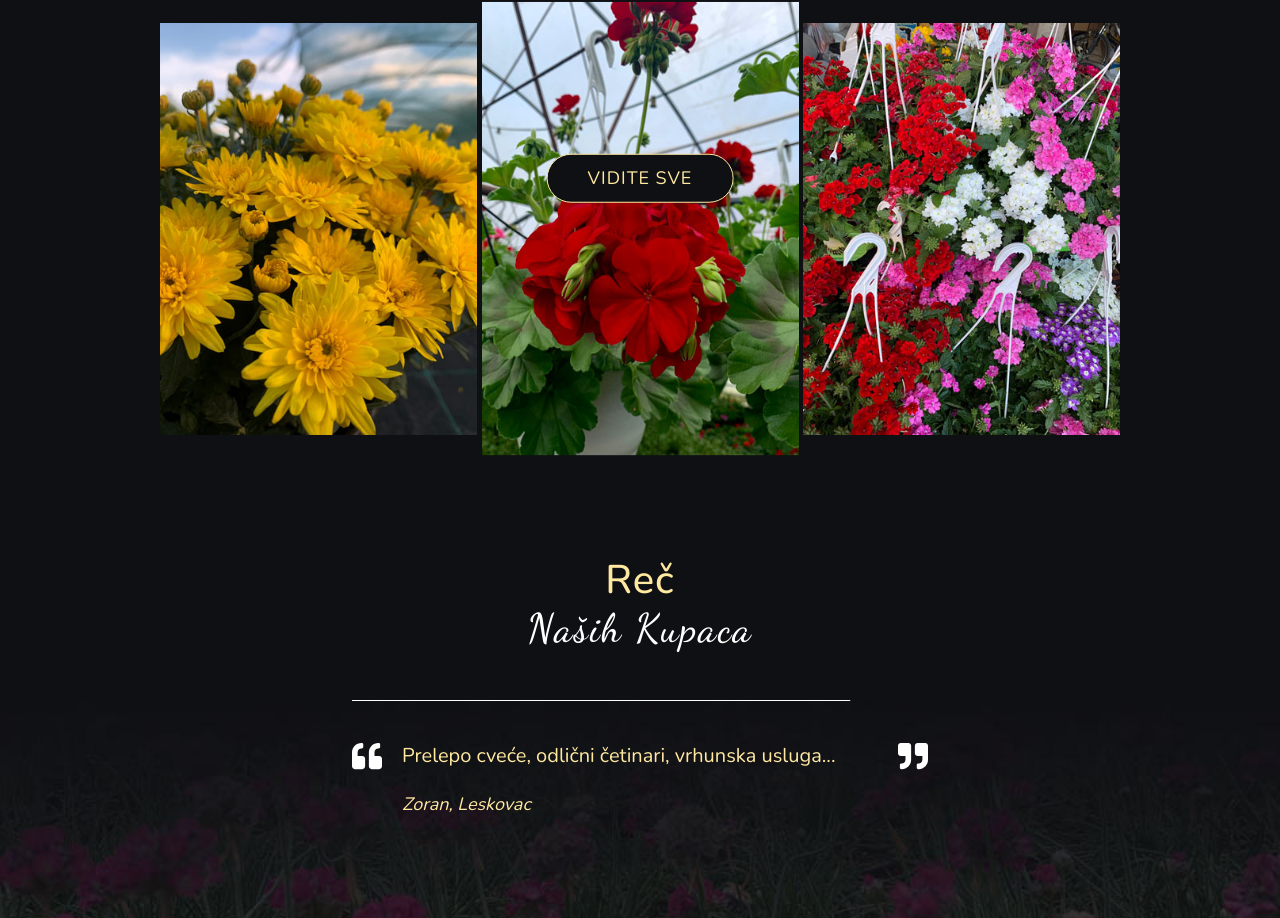
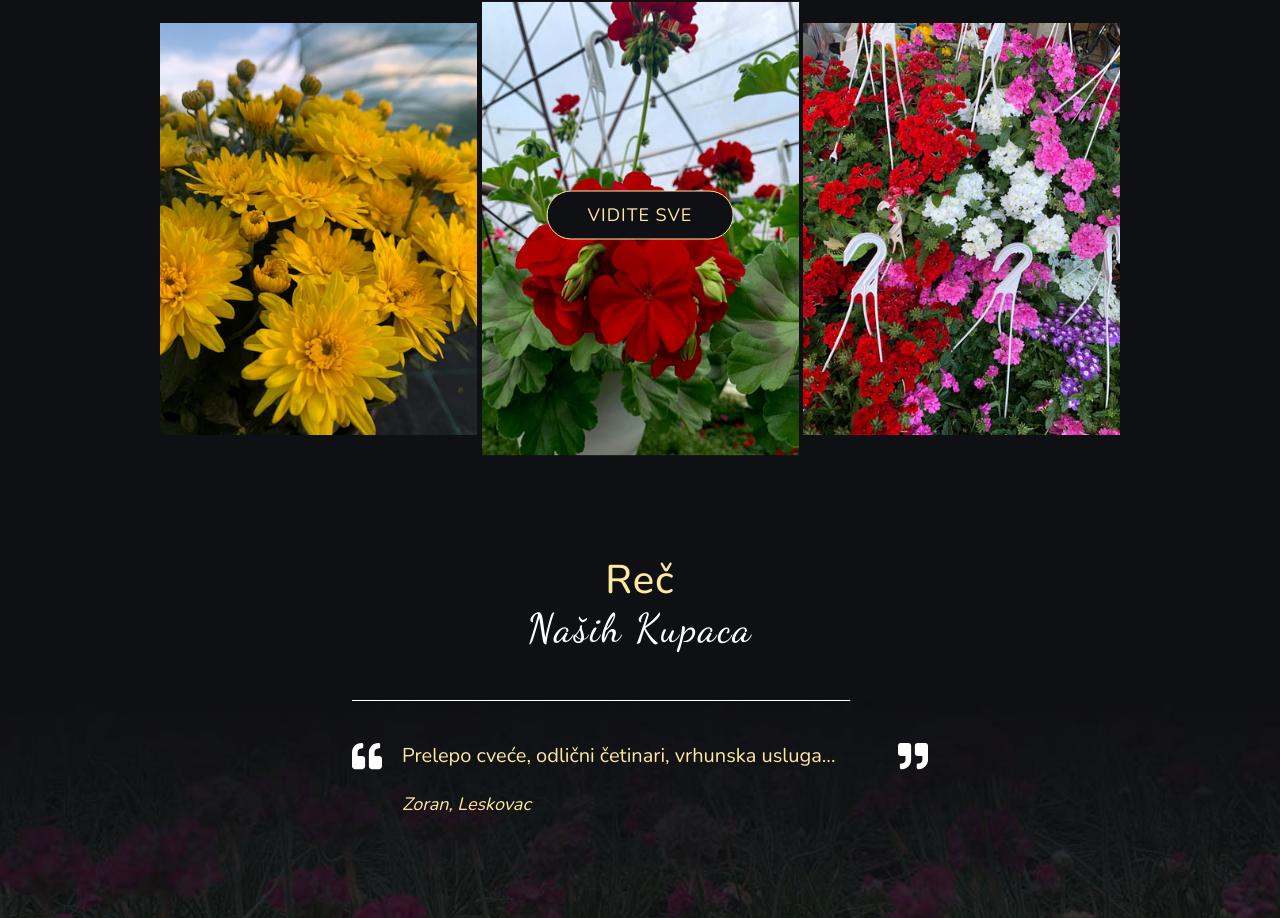
Before and after one commit to MarjanZivkovic/royal-garden, a React (Create React App) app: page / in a window 1280 px wide. Shown: the part 5130-6048 px from the top of the page. Built offline with nearby package versions, Linux system fonts and the light colour scheme; the HTML template or start-up script is replaced by a standard one.

Commit message:
link btn to flowers

```diff
--- a/src/index.css
+++ b/src/index.css
@@ -382,7 +382,7 @@ a, button, input, select{
     position: absolute;
     top: 50%;
     left: 50%;
-    transform: translate(-50%, -125%);
+    transform: translate(-50%, -50%);
     background-color: var(--primary-black);
     color: var(--primary-yellow);
     z-index: 2;
```
